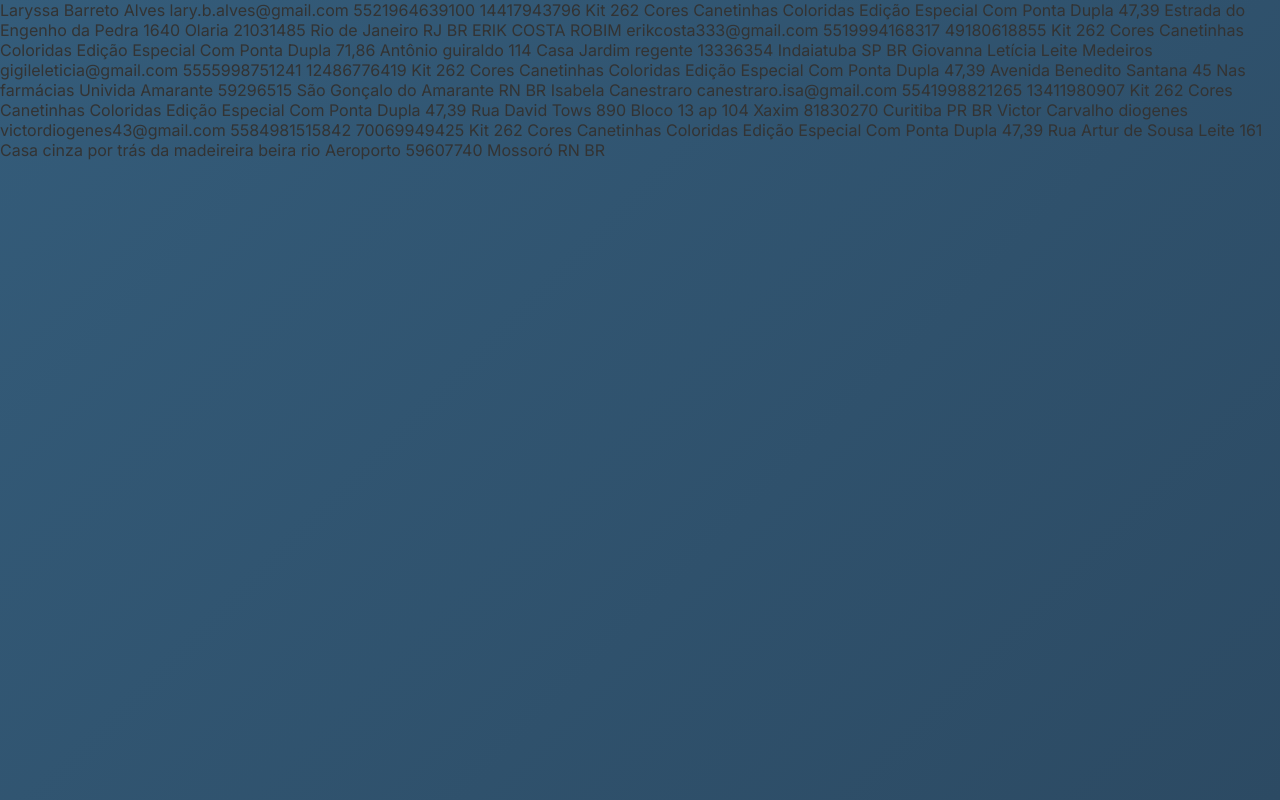
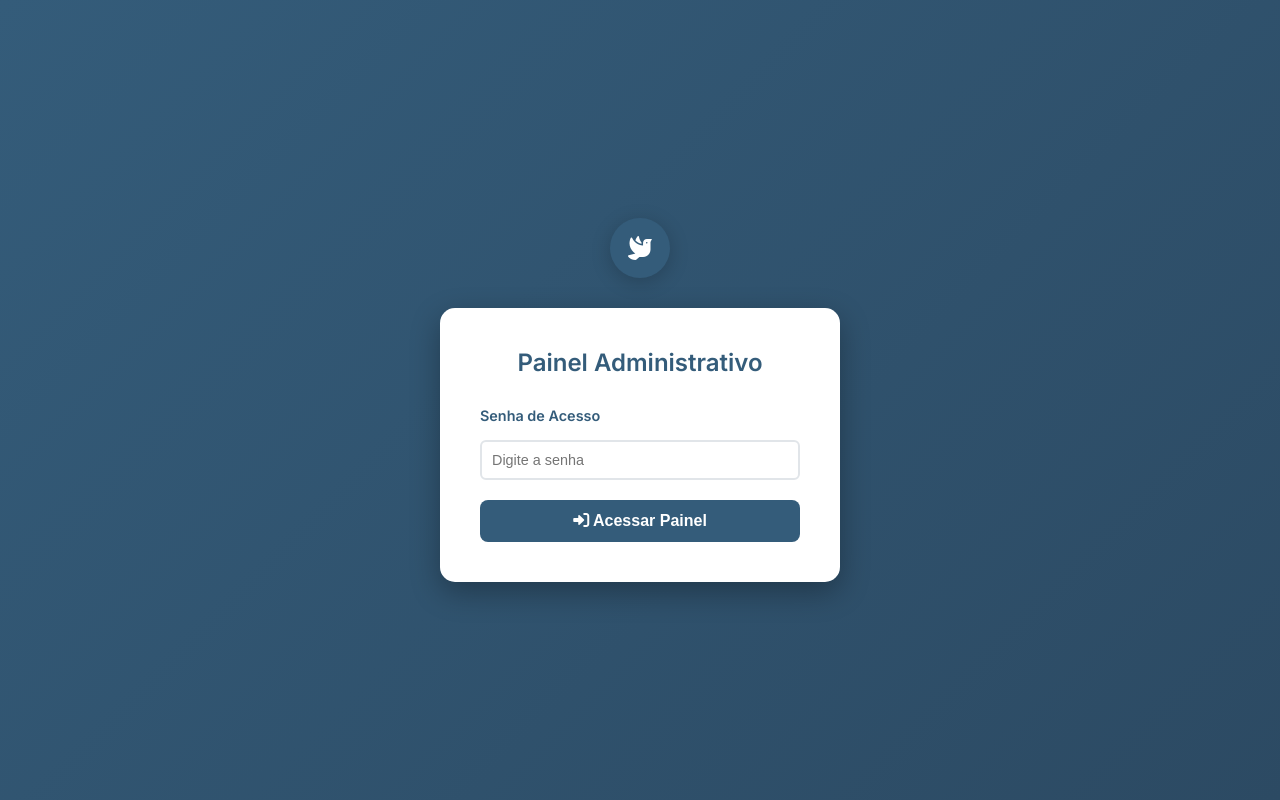
Before and after one commit to rast011/track, a website built with Vite: page painelk7.html in a window 1280 px wide. Built offline with nearby package versions, Linux system fonts and the light colour scheme; no server answers.

Commit message:
Updated painelk7.html

```diff
--- a/painelk7.html
+++ b/painelk7.html
@@ -600,12 +600,26 @@
     </style>
 </head>
 <body>
- Laryssa Barreto Alves	lary.b.alves@gmail.com	5521964639100	14417943796	Kit 262 Cores Canetinhas Coloridas Edição Especial Com Ponta Dupla 	47,39	Estrada do Engenho da Pedra	1640		Olaria	21031485	Rio de Janeiro	RJ	BR
-ERIK COSTA ROBIM	erikcosta333@gmail.com	5519994168317	49180618855	Kit 262 Cores Canetinhas Coloridas Edição Especial Com Ponta Dupla 	71,86	Antônio guiraldo	114	Casa	Jardim regente	13336354	Indaiatuba	SP	BR
-Giovanna Letícia Leite Medeiros	gigileleticia@gmail.com	5555998751241	12486776419	Kit 262 Cores Canetinhas Coloridas Edição Especial Com Ponta Dupla 	47,39	Avenida Benedito Santana	45	Nas farmácias Univida	Amarante	59296515	São Gonçalo do Amarante	RN	BR
-Isabela Canestraro	canestraro.isa@gmail.com	5541998821265	13411980907	Kit 262 Cores Canetinhas Coloridas Edição Especial Com Ponta Dupla 	47,39	Rua David Tows	890	Bloco 13 ap 104	Xaxim	81830270	Curitiba	PR	BR
-Victor Carvalho diogenes	victordiogenes43@gmail.com	5584981515842	70069949425	Kit 262 Cores Canetinhas Coloridas Edição Especial Com Ponta Dupla 	47,39	Rua Artur de Sousa Leite	161	Casa cinza por trás da madeireira beira rio	Aeroporto	59607740	Mossoró	RN	BR
+    <!-- Login Screen -->
+    <div class="login-container" id="loginScreen">
+        <div class="login-logo">
+            <i class="fas fa-dove"></i>
+        </div>
 
+        <div class="login-form">
+            <h2 class="login-title">Painel Administrativo</h2>
+            <form id="loginForm">
+                <div class="form-group">
+                    <label for="passwordInput">Senha de Acesso</label>
+                    <input type="password" id="passwordInput" placeholder="Digite a senha" required>
+                </div>
+                <button type="submit" class="login-button">
+                    <i class="fas fa-sign-in-alt"></i> Acessar Painel
+                </button>
+                <div class="error-message" id="errorMessage" style="display: none;"></div>
+            </form>
+        </div>
+    </div>
     <!-- Admin Panel -->
     <div class="admin-panel" id="adminPanel">
         <!-- Header -->
```
